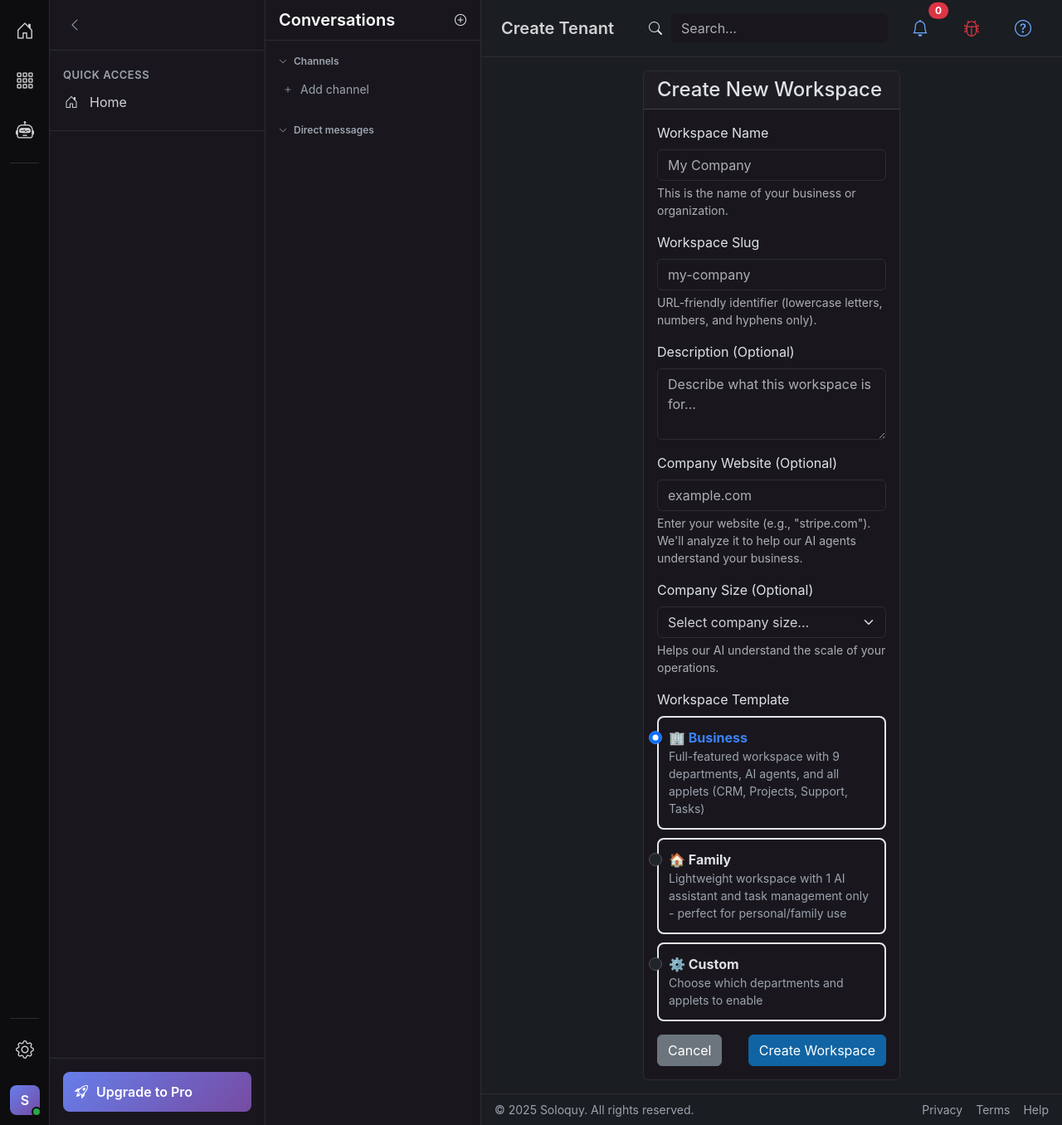
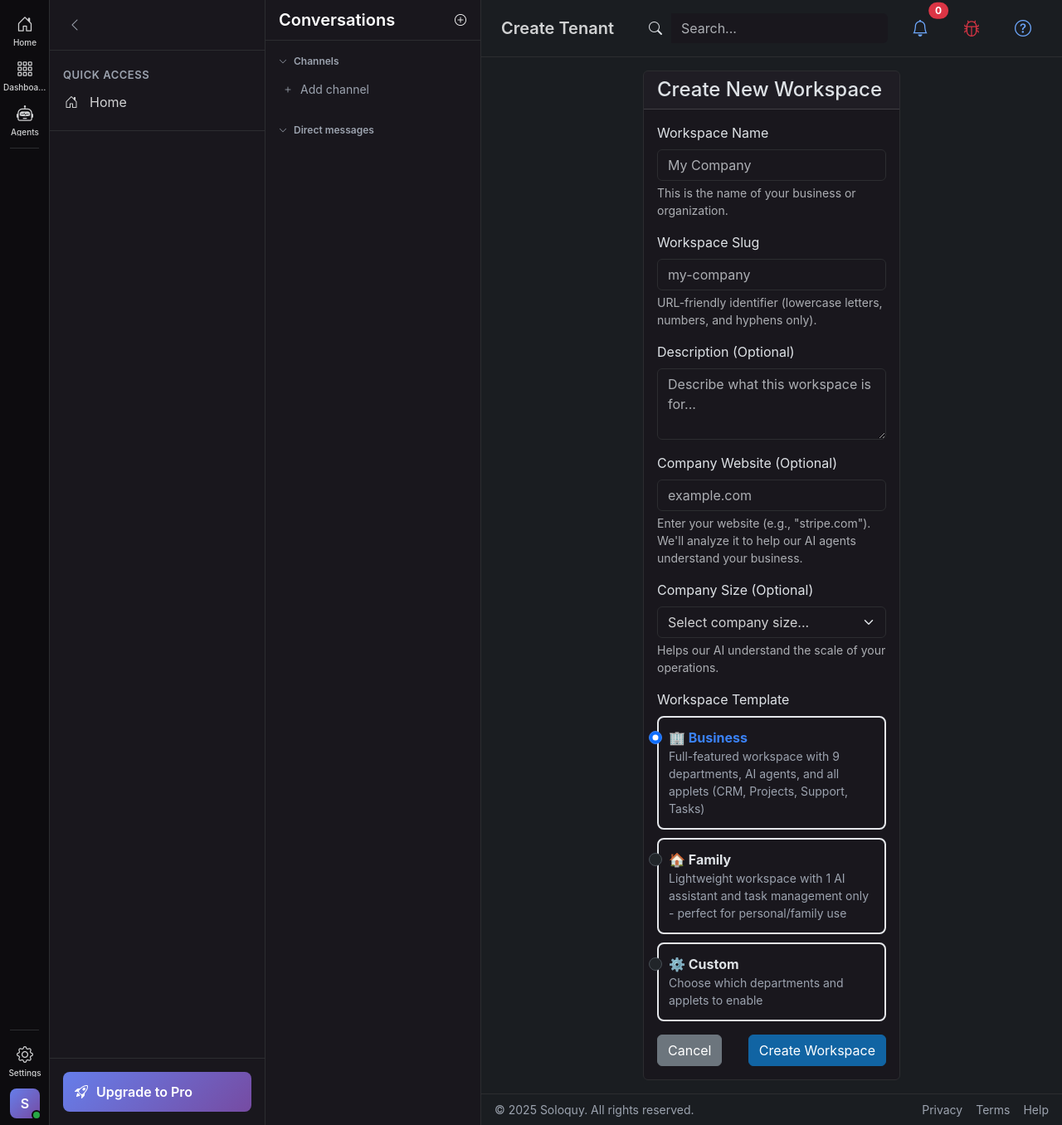
Before and after one commit to alex-antimagic/soloquy, a Flask app: page /tenant/create in a window 1280 px wide. Shown: the whole page at 83% size. Run offline with Flask 3, Linux system fonts and the light colour scheme; the visitor is signed in with stand-in values (Sample User, id 1); data that the repository does not hold is empty; parts of the project's set-up code (start-up, migrations or seed data) failed here and were passed over; some libraries are stand-ins or nearby versions.

Commit message:
Add text labels below icons in icon sidebar
Updates:
- Added visible text labels below each icon
- Changed from tooltips to always-visible labels
- Adjusted icon sidebar item to flex column layout
- Reduced icon size slightly (1.25rem) to accommodate labels
- Small font size (0.625rem) for compact display

Labels:
- Home, Dashboards, Agents, Tasks, CRM, Support, Website, Apps, Settings
- Text is centered and truncates with ellipsis if needed
- Maintains 60px width constraint

This improves discoverability and matches modern sidebar patterns.

🤖 Generated with [Claude Code](https://claude.com/claude-code)

Co-Authored-By: Claude <noreply@anthropic.com>

```diff
--- a/app/static/css/style.css
+++ b/app/static/css/style.css
@@ -131,11 +131,13 @@ body {
 /* Icon sidebar item (icon buttons) */
 .icon-sidebar-item {
     width: 60px;
-    height: 60px;
-    min-height: 60px;
+    min-height: 52px;
+    padding: 0.375rem 0;
     display: flex;
+    flex-direction: column;
     align-items: center;
     justify-content: center;
+    gap: 0.125rem;
     color: var(--slack-text);
     text-decoration: none;
     transition: background-color 0.2s, color 0.2s;
@@ -162,13 +164,25 @@ body {
     top: 50%;
     transform: translateY(-50%);
     width: 3px;
-    height: 28px;
+    height: 36px;
     background-color: #fff;
     border-radius: 0 2px 2px 0;
 }
 
 .icon-sidebar-item i {
-    font-size: 1.375rem;
+    font-size: 1.25rem;
+}
+
+.icon-sidebar-item .icon-label {
+    font-size: 0.625rem;
+    font-weight: 500;
+    text-align: center;
+    line-height: 1;
+    white-space: nowrap;
+    overflow: hidden;
+    text-overflow: ellipsis;
+    max-width: 100%;
+    padding: 0 0.25rem;
 }
 
 /* Icon sidebar divider */
--- a/app/templates/components/icon_sidebar.html
+++ b/app/templates/components/icon_sidebar.html
@@ -5,32 +5,26 @@
         <!-- Home -->
         <a href="{{ url_for('tenant.home') }}"
            class="icon-sidebar-item {% if request.endpoint == 'tenant.home' %}active{% endif %}"
-           data-bs-toggle="tooltip"
-           data-bs-placement="right"
-           title="Home"
            data-view="home">
             <i class="bi bi-house-door"></i>
+            <span class="icon-label">Home</span>
         </a>
 
         <!-- Dashboards -->
         <button type="button"
                 class="icon-sidebar-item"
-                data-bs-toggle="tooltip"
-                data-bs-placement="right"
-                title="Dashboards"
                 data-view="dashboards"
                 onclick="switchContentView('dashboards')">
             <i class="bi bi-grid-3x3-gap"></i>
+            <span class="icon-label">Dashboards</span>
         </button>
 
         <!-- AI Agents -->
         <a href="{{ url_for('tenant.agents') }}"
            class="icon-sidebar-item {% if request.endpoint == 'tenant.agents' %}active{% endif %}"
-           data-bs-toggle="tooltip"
-           data-bs-placement="right"
-           title="AI Agents"
            data-view="agents">
             <i class="bi bi-robot"></i>
+            <span class="icon-label">Agents</span>
         </a>
 
         <div class="icon-sidebar-divider"></div>
@@ -39,11 +33,9 @@
         {% if 'projects' in enabled_applets or 'tasks' in enabled_applets %}
         <a href="{{ url_for('projects.index') }}"
            class="icon-sidebar-item {% if 'projects' in request.endpoint %}active{% endif %}"
-           data-bs-toggle="tooltip"
-           data-bs-placement="right"
-           title="Tasks & Projects"
            data-view="projects">
             <i class="bi bi-kanban"></i>
+            <span class="icon-label">Tasks</span>
         </a>
         {% endif %}
 
@@ -51,12 +43,10 @@
         {% if 'crm' in enabled_applets %}
         <button type="button"
                 class="icon-sidebar-item {% if 'crm' in request.endpoint %}active{% endif %}"
-                data-bs-toggle="tooltip"
-                data-bs-placement="right"
-                title="CRM"
                 data-view="crm"
                 onclick="switchContentView('crm')">
             <i class="bi bi-people"></i>
+            <span class="icon-label">CRM</span>
         </button>
         {% endif %}
 
@@ -64,11 +54,9 @@
         {% if 'support' in enabled_applets %}
         <a href="{{ url_for('support.index') }}"
            class="icon-sidebar-item {% if 'support' in request.endpoint %}active{% endif %}"
-           data-bs-toggle="tooltip"
-           data-bs-placement="right"
-           title="Support"
            data-view="support">
             <i class="bi bi-headset"></i>
+            <span class="icon-label">Support</span>
         </a>
         {% endif %}
 
@@ -76,11 +64,9 @@
         {% if 'website' in enabled_applets %}
         <a href="{{ url_for('website.dashboard') }}"
            class="icon-sidebar-item {% if 'website' in request.endpoint %}active{% endif %}"
-           data-bs-toggle="tooltip"
-           data-bs-placement="right"
-           title="Website"
            data-view="website">
             <i class="bi bi-globe"></i>
+            <span class="icon-label">Website</span>
         </a>
         {% endif %}
 
@@ -88,11 +74,9 @@
         {% if 'integrations' in enabled_applets %}
         <a href="{{ url_for('integrations.index') }}"
            class="icon-sidebar-item {% if 'integrations' in request.endpoint %}active{% endif %}"
-           data-bs-toggle="tooltip"
-           data-bs-placement="right"
-           title="Integrations"
            data-view="integrations">
             <i class="bi bi-plug"></i>
+            <span class="icon-label">Apps</span>
         </a>
         {% endif %}
     </div>
@@ -103,11 +87,9 @@
 
         <!-- Settings -->
         <a href="{{ url_for('tenant.settings') }}"
-           class="icon-sidebar-item {% if request.endpoint == 'tenant.settings' %}active{% endif %}"
-           data-bs-toggle="tooltip"
-           data-bs-placement="right"
-           title="Settings">
+           class="icon-sidebar-item {% if request.endpoint == 'tenant.settings' %}active{% endif %}">
             <i class="bi bi-gear"></i>
+            <span class="icon-label">Settings</span>
         </a>
 
         <!-- User Profile -->
```
